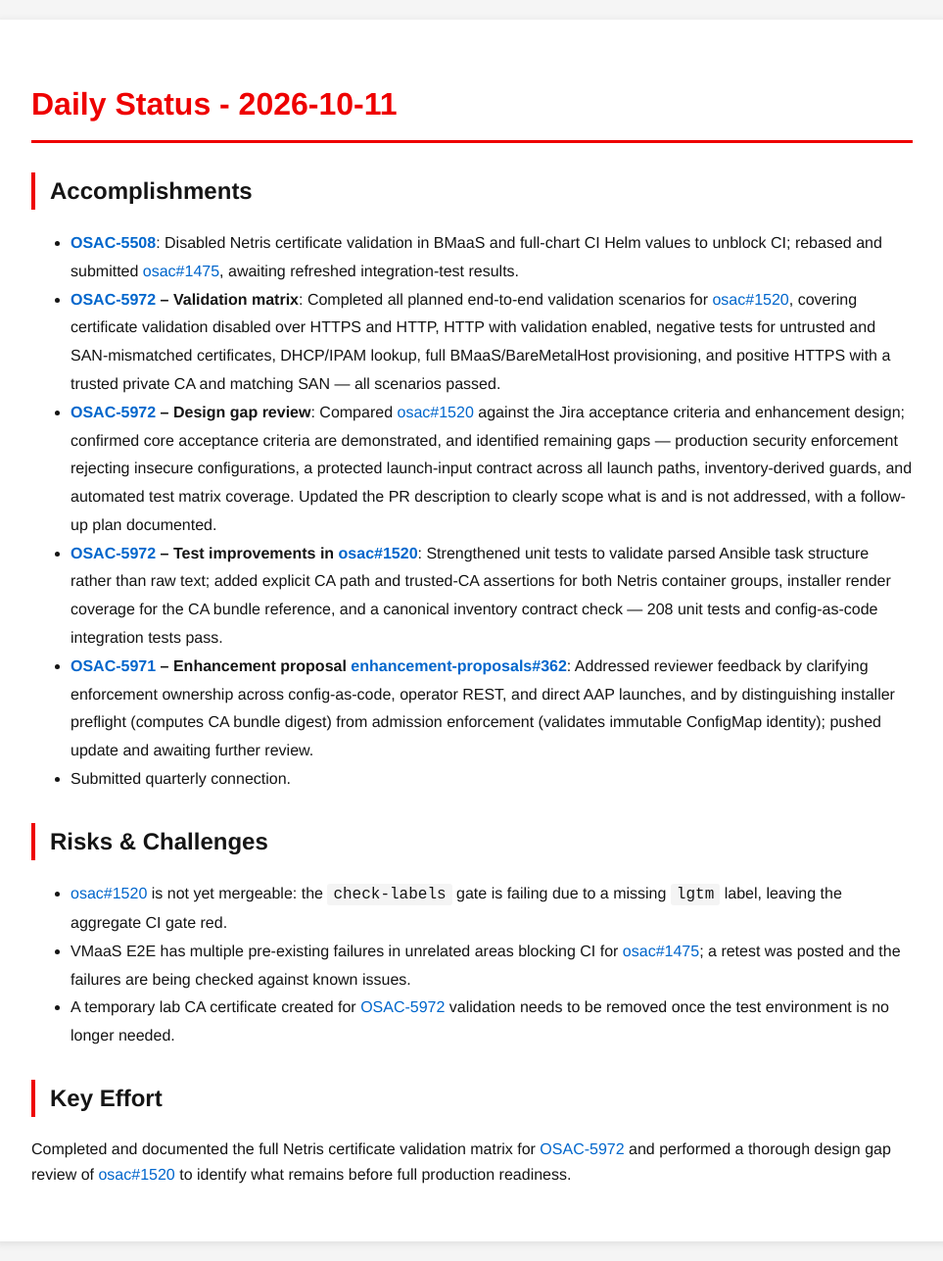
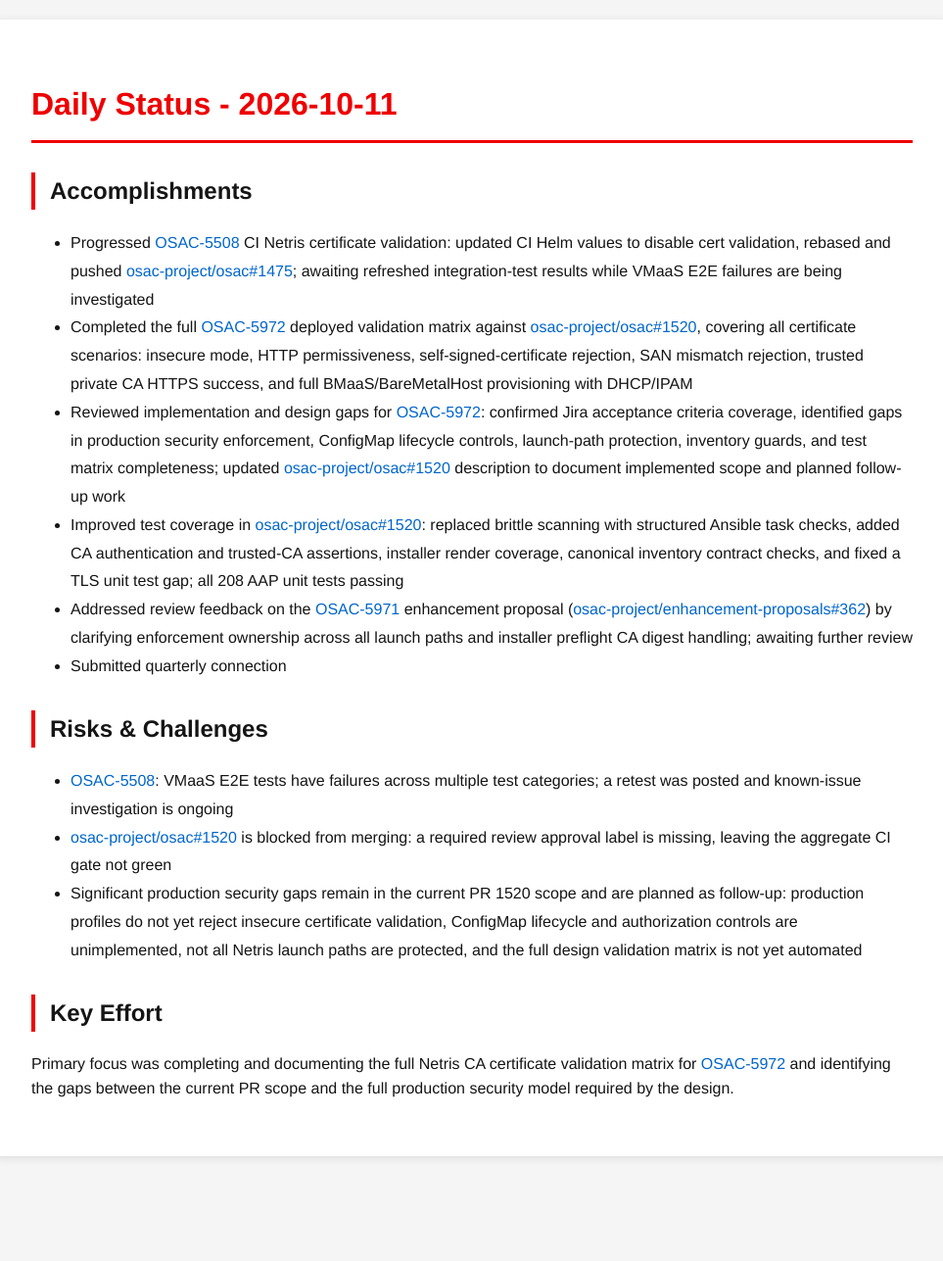
Before and after one commit to tzvatot/daily-status, a Jekyll site: the page built from 2026-10-11.md, in a window 1280 px wide. Shown: the whole page at 98% size, without its empty margins (158-1121 px from the left). Built offline with Jekyll 4.4.1, drawn with Linux system fonts in a browser that asks for light colours; after the commit the page ends 1200 px from its top, so only the background shows below that.

Commit message:
Daily status update - 2026-10-11

```diff
--- a/2026-10-11.md
+++ b/2026-10-11.md
@@ -7,17 +7,17 @@
 # Daily Status - 2026-10-11
 
 ## Accomplishments
-- **[OSAC-5508](https://redhat.atlassian.net/browse/OSAC-5508)**: Disabled Netris certificate validation in BMaaS and full-chart CI Helm values to unblock CI; rebased and submitted [osac#1475](https://github.com/osac-project/osac/pull/1475), awaiting refreshed integration-test results.
-- **[OSAC-5972](https://redhat.atlassian.net/browse/OSAC-5972) – Validation matrix**: Completed all planned end-to-end validation scenarios for [osac#1520](https://github.com/osac-project/osac/pull/1520), covering certificate validation disabled over HTTPS and HTTP, HTTP with validation enabled, negative tests for untrusted and SAN-mismatched certificates, DHCP/IPAM lookup, full BMaaS/BareMetalHost provisioning, and positive HTTPS with a trusted private CA and matching SAN — all scenarios passed.
-- **[OSAC-5972](https://redhat.atlassian.net/browse/OSAC-5972) – Design gap review**: Compared [osac#1520](https://github.com/osac-project/osac/pull/1520) against the Jira acceptance criteria and enhancement design; confirmed core acceptance criteria are demonstrated, and identified remaining gaps — production security enforcement rejecting insecure configurations, a protected launch-input contract across all launch paths, inventory-derived guards, and automated test matrix coverage. Updated the PR description to clearly scope what is and is not addressed, with a follow-up plan documented.
-- **[OSAC-5972](https://redhat.atlassian.net/browse/OSAC-5972) – Test improvements in [osac#1520](https://github.com/osac-project/osac/pull/1520)**: Strengthened unit tests to validate parsed Ansible task structure rather than raw text; added explicit CA path and trusted-CA assertions for both Netris container groups, installer render coverage for the CA bundle reference, and a canonical inventory contract check — 208 unit tests and config-as-code integration tests pass.
-- **[OSAC-5971](https://redhat.atlassian.net/browse/OSAC-5971) – Enhancement proposal [enhancement-proposals#362](https://github.com/osac-project/enhancement-proposals/pull/362)**: Addressed reviewer feedback by clarifying enforcement ownership across config-as-code, operator REST, and direct AAP launches, and by distinguishing installer preflight (computes CA bundle digest) from admission enforcement (validates immutable ConfigMap identity); pushed update and awaiting further review.
-- Submitted quarterly connection.
+- Progressed [OSAC-5508](https://redhat.atlassian.net/browse/OSAC-5508) CI Netris certificate validation: updated CI Helm values to disable cert validation, rebased and pushed [osac-project/osac#1475](https://github.com/osac-project/osac/pull/1475); awaiting refreshed integration-test results while VMaaS E2E failures are being investigated
+- Completed the full [OSAC-5972](https://redhat.atlassian.net/browse/OSAC-5972) deployed validation matrix against [osac-project/osac#1520](https://github.com/osac-project/osac/pull/1520), covering all certificate scenarios: insecure mode, HTTP permissiveness, self-signed-certificate rejection, SAN mismatch rejection, trusted private CA HTTPS success, and full BMaaS/BareMetalHost provisioning with DHCP/IPAM
+- Reviewed implementation and design gaps for [OSAC-5972](https://redhat.atlassian.net/browse/OSAC-5972): confirmed Jira acceptance criteria coverage, identified gaps in production security enforcement, ConfigMap lifecycle controls, launch-path protection, inventory guards, and test matrix completeness; updated [osac-project/osac#1520](https://github.com/osac-project/osac/pull/1520) description to document implemented scope and planned follow-up work
+- Improved test coverage in [osac-project/osac#1520](https://github.com/osac-project/osac/pull/1520): replaced brittle scanning with structured Ansible task checks, added CA authentication and trusted-CA assertions, installer render coverage, canonical inventory contract checks, and fixed a TLS unit test gap; all 208 AAP unit tests passing
+- Addressed review feedback on the [OSAC-5971](https://redhat.atlassian.net/browse/OSAC-5971) enhancement proposal ([osac-project/enhancement-proposals#362](https://github.com/osac-project/enhancement-proposals/pull/362)) by clarifying enforcement ownership across all launch paths and installer preflight CA digest handling; awaiting further review
+- Submitted quarterly connection
 
 ## Risks & Challenges
-- [osac#1520](https://github.com/osac-project/osac/pull/1520) is not yet mergeable: the `check-labels` gate is failing due to a missing `lgtm` label, leaving the aggregate CI gate red.
-- VMaaS E2E has multiple pre-existing failures in unrelated areas blocking CI for [osac#1475](https://github.com/osac-project/osac/pull/1475); a retest was posted and the failures are being checked against known issues.
-- A temporary lab CA certificate created for [OSAC-5972](https://redhat.atlassian.net/browse/OSAC-5972) validation needs to be removed once the test environment is no longer needed.
+- [OSAC-5508](https://redhat.atlassian.net/browse/OSAC-5508): VMaaS E2E tests have failures across multiple test categories; a retest was posted and known-issue investigation is ongoing
+- [osac-project/osac#1520](https://github.com/osac-project/osac/pull/1520) is blocked from merging: a required review approval label is missing, leaving the aggregate CI gate not green
+- Significant production security gaps remain in the current PR 1520 scope and are planned as follow-up: production profiles do not yet reject insecure certificate validation, ConfigMap lifecycle and authorization controls are unimplemented, not all Netris launch paths are protected, and the full design validation matrix is not yet automated
 
 ## Key Effort
-Completed and documented the full Netris certificate validation matrix for [OSAC-5972](https://redhat.atlassian.net/browse/OSAC-5972) and performed a thorough design gap review of [osac#1520](https://github.com/osac-project/osac/pull/1520) to identify what remains before full production readiness.
+Primary focus was completing and documenting the full Netris CA certificate validation matrix for [OSAC-5972](https://redhat.atlassian.net/browse/OSAC-5972) and identifying the gaps between the current PR scope and the full production security model required by the design.
```
